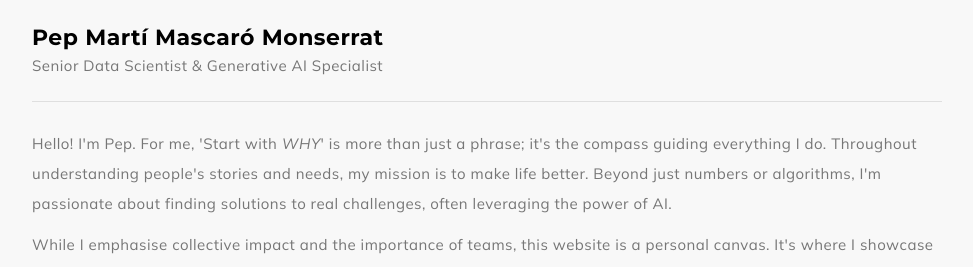
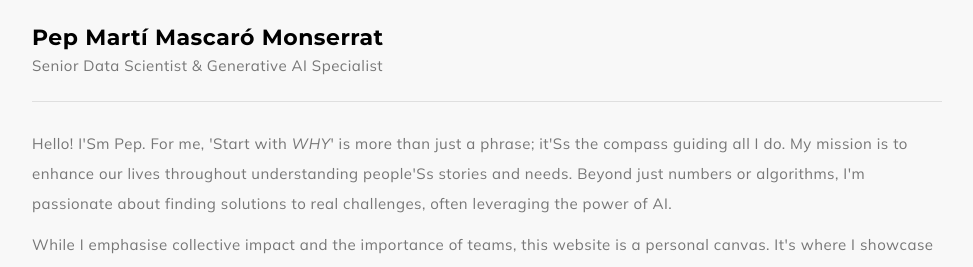
Before and after one commit to pmascaro/PepTech-frontend-nextjs, a Next.js app: page /about in a window 1280 px wide. Shown: the part 780-1047 px from the top of the page, without its empty margins (298-1271 px from the left). Built offline with nearby package versions, Linux system fonts and the light colour scheme.

Commit message:
Minor changes

```diff
--- a/components/about/Intro.jsx
+++ b/components/about/Intro.jsx
@@ -8,16 +8,16 @@ const Intro = () => {
     text: (
       <>
         <p>
-        Hello! I'm Pep. For me, 'Start with <i>WHY</i>' is more than just a phrase;
-        it's the compass guiding everything I do.
-        Throughout understanding people's stories and needs, my mission is to make life better.
-        Beyond just numbers or algorithms, I'm passionate about finding solutions to real challenges,
+        Hello! I&apos;Sm Pep. For me, &apos;Start with <i>WHY</i>&apos; is more than just a phrase;
+        it&apos;Ss the compass guiding all I do.
+        My mission is to enhance our lives throughout understanding people&apos;Ss stories and needs.
+        Beyond just numbers or algorithms, I&apos;m passionate about finding solutions to real challenges,
         often leveraging the power of AI.
         </p>
         <p>
         While I emphasise collective impact and the importance of teams, this website is a personal canvas.
-        It's where I showcase my work, share my solutions, and reflect on my experiences.
-        My vision is that while individual efforts can shine, it's the impact we have on others
+        It&apos;s where I showcase my work, share my solutions, and reflect on my experiences.
+        My vision is that while individual efforts can shine, it&apos;s the impact we have on others
         that truly defines us. So I want to welcome you to my space, where I bridge the gap between technology
         and human narratives, one solution at a time.
         </p>
```
